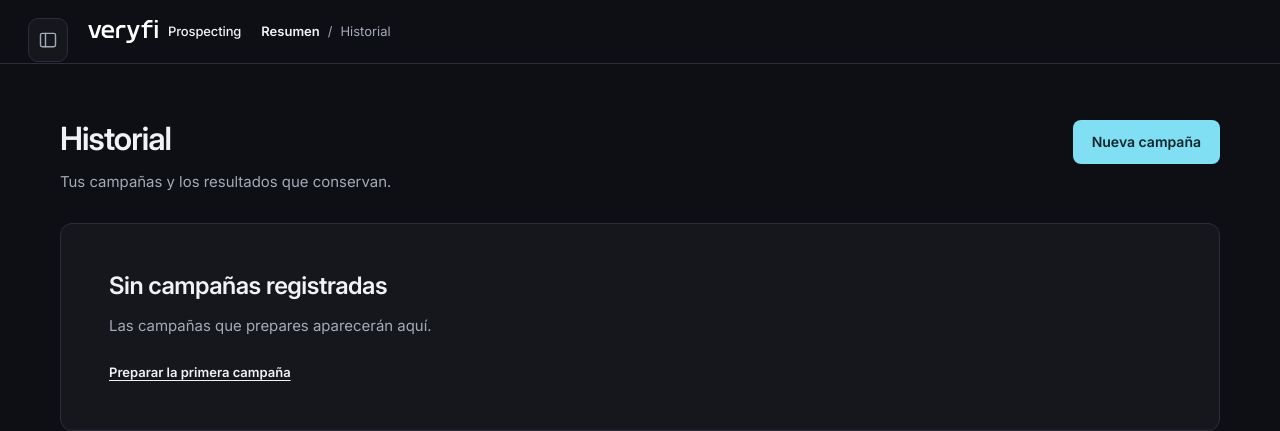
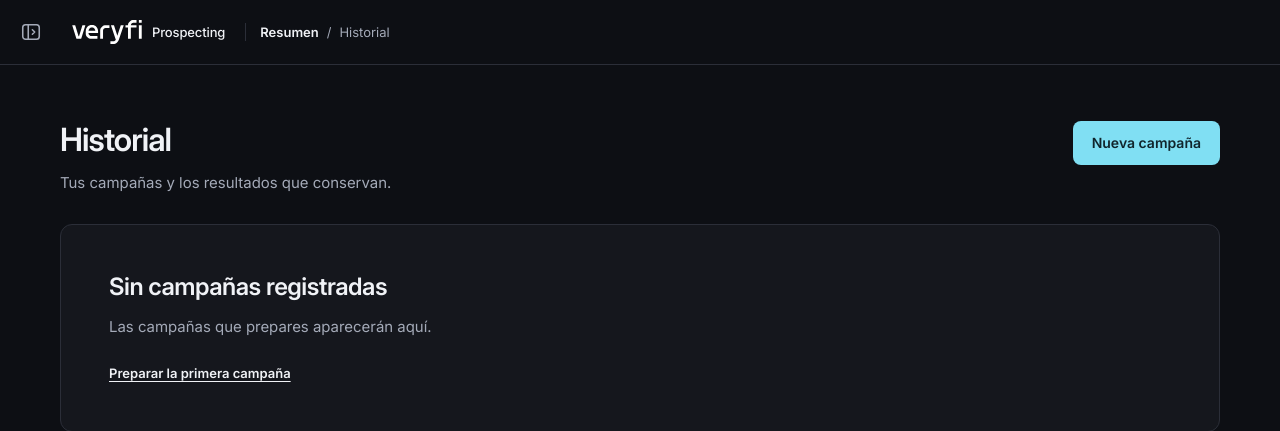
Before and after one commit to ThomasSerna/veryfi-prospecting, a Django app: template templates/pages/history.html in a window 1280 px wide. Shown: the top 431 px of the page. Run offline with Django 5.2, Linux system fonts and the light colour scheme; the template is opened without the code that fills it, so the values that code supplies are empty.

Commit message:
feat: alinear el botón del menú en la barra superior con icono animado en navigation.css

```diff
--- a/static/css/app.css
+++ b/static/css/app.css
@@ -339,7 +339,7 @@ button:disabled {
   justify-content: space-between;
   gap: 20px;
   min-height: 64px;
-  padding: 10px 28px;
+  padding: 12px 28px;
   background: var(--ivory);
   border-bottom: 1px solid var(--line);
 }
@@ -347,8 +347,8 @@ button:disabled {
 .breadcrumb {
   display: flex;
   align-items: center;
-  flex-wrap: wrap;
   gap: 8px;
+  min-height: 40px;
   color: var(--muted);
   font-size: 0.8125rem;
 }
@@ -2221,7 +2221,8 @@ a.sequence-link:hover {
 /* Espacio de trabajo oscuro y lectura visual de las campañas. */
 svg { width: 20px; height: 20px; fill: none; stroke: currentColor; stroke-width: 1.7; stroke-linecap: round; stroke-linejoin: round; flex-shrink: 0; }
 .breadcrumb { flex: 1; min-width: 0; }
-.breadcrumb > a, .breadcrumb > span { max-width: 240px; white-space: nowrap; overflow: hidden; text-overflow: ellipsis; }
+.breadcrumb > a, .breadcrumb > span { flex-shrink: 1; min-width: 0; max-width: 240px; white-space: nowrap; overflow: hidden; text-overflow: ellipsis; }
+.breadcrumb > [aria-hidden='true'] { flex-shrink: 0; overflow: visible; }
 .demo-notice { display: flex; align-items: center; gap: 8px; padding: 8px 0; background: transparent; border: 0; font-size: .75rem; margin-bottom: 18px; }
 .demo-notice svg { width: 16px; height: 16px; }
 .demo-notice strong { font-weight: 400; }
--- a/static/css/navigation.css
+++ b/static/css/navigation.css
@@ -9,50 +9,112 @@
   z-index: 60;
 }
 
-.menu-toggle,
+/* Botón del menú: alineado en la barra superior; al señalarlo, el panel del icono se llena y anticipa el cajón. */
+.menu-toggle {
+  position: fixed;
+  top: 12px;
+  left: 20px;
+  /* Bajo el fondo del cajón: al abrirlo se oscurece y desenfoca con la página. */
+  z-index: 60;
+  display: inline-grid;
+  place-items: center;
+  width: 40px;
+  height: 40px;
+  min-height: 40px;
+  padding: 0;
+  border-radius: 10px;
+  color: var(--muted);
+  list-style: none;
+  cursor: pointer;
+  transition: color 180ms ease, background-color 180ms ease, box-shadow 220ms ease, transform 160ms var(--ease-out-quint, ease-out);
+}
+
+.menu-toggle::-webkit-details-marker { display: none; }
+.menu-toggle::marker { content: ''; }
+.menu-toggle::after { display: none; }
+.menu-toggle svg { width: 22px; height: 22px; overflow: visible; }
+.menu-toggle-rail {
+  fill: var(--cyan);
+  fill-opacity: .55;
+  stroke: none;
+  transform: scaleX(0);
+  transform-box: fill-box;
+  transform-origin: left center;
+  transition: transform 420ms var(--ease-out-expo, ease-out), fill-opacity 220ms ease;
+}
+.menu-toggle-chevron {
+  transform-box: fill-box;
+  transform-origin: center;
+  transition: transform 420ms var(--ease-out-expo, ease-out), stroke 180ms ease;
+}
+
+/* Investigación activa: un punto late sobre el icono mientras el servidor investiga. */
+.menu-toggle-pulse {
+  position: absolute;
+  top: 6px;
+  right: 6px;
+  width: 7px;
+  height: 7px;
+  border-radius: 50%;
+  background: var(--info);
+  box-shadow: 0 0 0 2px var(--ivory);
+  opacity: 0;
+  transform: scale(.4);
+  transition: opacity 240ms ease, transform 420ms var(--ease-out-expo, ease-out);
+}
+body[data-running='true'] .menu-toggle-pulse { opacity: 1; transform: none; animation: toggle-pulse 1.8s ease-out infinite; }
+@keyframes toggle-pulse {
+  0% { box-shadow: 0 0 0 2px var(--ivory), 0 0 0 2px rgb(162 194 255 / 55%); }
+  75%, 100% { box-shadow: 0 0 0 2px var(--ivory), 0 0 0 8px rgb(162 194 255 / 0%); }
+}
+
+.menu-toggle:focus-visible { color: var(--ink); }
+.menu-toggle:focus-visible .menu-toggle-rail { transform: none; }
+.menu-toggle:active { transform: scale(.92); }
+.navigation-drawer[open] > .menu-toggle .menu-toggle-rail { transform: none; fill-opacity: .75; }
+.navigation-drawer[open] > .menu-toggle .menu-toggle-chevron { transform: scaleX(-1); }
+
+@media (hover: hover) and (pointer: fine) {
+  .menu-toggle:hover { color: var(--ink); background: rgb(255 255 255 / 5%); box-shadow: inset 0 0 0 1px rgb(255 255 255 / 7%); }
+  .menu-toggle:hover .menu-toggle-rail { transform: none; }
+  .menu-toggle:hover .menu-toggle-chevron { stroke: var(--cyan); transform: translateX(2px); animation: toggle-nudge 560ms var(--ease-out-expo, ease-out); }
+}
+
+/* El chevrón empuja hacia el cajón y se asienta, como un resorte corto. */
+@keyframes toggle-nudge {
+  0% { transform: none; }
+  45% { transform: translateX(3.5px); }
+  100% { transform: translateX(2px); }
+}
+
 .sidebar-close {
-  display: inline-flex;
+  display: none;
   align-items: center;
   justify-content: center;
-  width: 40px;
-  height: 40px;
   padding: 0;
   border: 1px solid var(--line);
   border-radius: 10px;
-  background: var(--surface);
   color: var(--muted);
   cursor: pointer;
   transition: color 160ms, background-color 160ms, border-color 160ms;
 }
 
-.menu-toggle {
-  position: fixed;
-  top: 18px;
-  left: 28px;
-  z-index: 63;
-  list-style: none;
-}
-
-.menu-toggle::-webkit-details-marker { display: none; }
-.menu-toggle::marker { content: ''; }
-.menu-toggle::after { display: none; }
-.menu-toggle svg,
 .sidebar-close svg { width: 20px; height: 20px; }
-.menu-toggle:hover,
 .sidebar-close:hover { color: var(--ink); border-color: var(--line-strong); background: var(--soft); }
 
+/* Sin JavaScript, el mismo control cierra el cajón desde dentro del panel. */
 body:not([data-nav-open]) .navigation-drawer[open] > .menu-toggle {
   left: 228px;
   top: 24px;
+  z-index: 63;
 }
 
-body[data-nav-open='true'] .navigation-drawer > .menu-toggle { visibility: hidden; }
-.sidebar-close { display: none; }
 body[data-nav-open] .sidebar-close { display: inline-flex; }
-.topbar { padding-left: 88px; }
-.workspace-brand { display: inline-flex; align-items: center; gap: 10px; flex-shrink: 0; color: var(--ink); text-decoration: none; }
+.topbar { padding-left: 72px; }
+.workspace-brand { display: inline-flex; align-items: center; gap: 10px; flex-shrink: 0; min-height: 40px; color: var(--ink); text-decoration: none; }
 .workspace-brand img { width: 70px; height: 26px; object-fit: contain; }
 .workspace-brand span { font-size: .8125rem; font-weight: 500; letter-spacing: -.01em; }
+.topbar .breadcrumb::before { width: 1px; height: 18px; margin-right: 6px; background: var(--line); content: ''; }
 
 .sidebar {
   position: fixed;
@@ -190,13 +252,13 @@ body[data-nav-open='true'] .navigation-backdrop { transition-duration: 300ms; }
 body:has(.navigation-drawer[open]) { overflow: hidden; }
 
 @media (max-width: 760px) {
-  .menu-toggle { left: 20px; top: 14px; }
-  .topbar { padding-left: 76px; min-height: 68px; }
+  .menu-toggle { left: 12px; top: 12px; }
+  .topbar { padding-left: 60px; min-height: 64px; align-content: flex-start; }
   .workspace-brand img { width: 52px; height: 20px; }
   .topbar .breadcrumb { flex-basis: 0; }
   body:not([data-nav-open]) .navigation-drawer[open] > .menu-toggle { left: min(228px, calc(88vw - 58px)); top: 24px; }
 }
 
 @media (prefers-reduced-motion: reduce) {
-  .sidebar, .main-nav a, .main-nav .navigation-arrow, .navigation-backdrop, .navigation-indicator, .brand { animation: none !important; transition: none !important; }
+  .sidebar, .main-nav a, .main-nav .navigation-arrow, .navigation-backdrop, .navigation-indicator, .brand, .menu-toggle, .menu-toggle * { animation: none !important; transition: none !important; }
 }
--- a/static/js/navigation.js
+++ b/static/js/navigation.js
@@ -71,6 +71,8 @@
     menu.setAttribute('aria-label', open ? 'Cerrar navegación' : 'Abrir navegación');
     sidebar.inert = !open;
     workspace.inert = open;
+    // El botón queda bajo el fondo del cajón; fuera del orden de foco mientras el panel está abierto.
+    menu.inert = open;
     if (!open) {
       if (!focus || reducedMotion.matches) drawer.open = false;
       else closingTimer = window.setTimeout(() => { drawer.open = false; }, 200);
--- a/templates/base.html
+++ b/templates/base.html
@@ -8,19 +8,19 @@
   <meta name="color-scheme" content="dark">
   <title>{% block title %}Veryfi Prospecting{% endblock %}</title>
   <link rel="preload" href="{% static 'fonts/InterVariable.woff2' %}" as="font" type="font/woff2" crossorigin>
-  <link rel="stylesheet" href="{% static 'css/app.css' %}?v=motion-1">
-  <link rel="stylesheet" href="{% static 'css/workspace.css' %}?v=motion-1">
-  <link rel="stylesheet" href="{% static 'css/navigation.css' %}?v=motion-1">
-  <link rel="stylesheet" href="{% static 'css/motion.css' %}?v=motion-1">
-  <script src="{% static 'js/app.js' %}?v=motion-1" defer></script>
-  <script src="{% static 'js/navigation.js' %}?v=motion-1" defer></script>
-  <script src="{% static 'js/motion.js' %}?v=motion-1" defer></script>
+  <link rel="stylesheet" href="{% static 'css/app.css' %}?v=motion-2">
+  <link rel="stylesheet" href="{% static 'css/workspace.css' %}?v=motion-2">
+  <link rel="stylesheet" href="{% static 'css/navigation.css' %}?v=motion-2">
+  <link rel="stylesheet" href="{% static 'css/motion.css' %}?v=motion-2">
+  <script src="{% static 'js/app.js' %}?v=motion-2" defer></script>
+  <script src="{% static 'js/navigation.js' %}?v=motion-2" defer></script>
+  <script src="{% static 'js/motion.js' %}?v=motion-2" defer></script>
   {% block scripts %}{% endblock %}
 </head>
 <body data-running="{% if is_executing or execution.is_executing %}true{% else %}false{% endif %}" {% if campaign %}data-status-url="{% url 'webapp:status' campaign.id %}"{% elif active_campaign %}data-status-url="{% url 'webapp:status' active_campaign.id %}"{% elif execution.campaign_id and execution.campaign_id != 'None' %}data-status-url="{% url 'webapp:status' execution.campaign_id %}"{% endif %}>
   <div class="app-shell">
     <details class="navigation-drawer" id="navigation-drawer">
-      <summary class="menu-toggle" aria-label="Menú principal" aria-controls="navigation"><svg viewBox="0 0 24 24" aria-hidden="true"><rect x="3" y="4" width="18" height="16" rx="2"/><path d="M9 4v16"/></svg></summary>
+      <summary class="menu-toggle" aria-label="Menú principal" aria-controls="navigation"><svg viewBox="0 0 24 24" aria-hidden="true"><path class="menu-toggle-rail" d="M9 4H6a3 3 0 0 0-3 3v10a3 3 0 0 0 3 3h3Z"/><rect x="3" y="4" width="18" height="16" rx="3"/><path d="M9 4v16"/><path class="menu-toggle-chevron" d="m13.5 9.5 2.5 2.5-2.5 2.5"/></svg><span class="menu-toggle-pulse" aria-hidden="true"></span></summary>
       <button class="navigation-backdrop" type="button" aria-label="Cerrar navegación" tabindex="-1"></button>
     <div class="sidebar" id="navigation">
       <button class="sidebar-close" type="button" aria-label="Cerrar navegación"><svg viewBox="0 0 24 24" aria-hidden="true"><path d="m6 6 12 12M6 18 18 6"/></svg></button>
```
Also changed, not shown: tests/js_navigation.test.cjs (+2 -0 lines).
